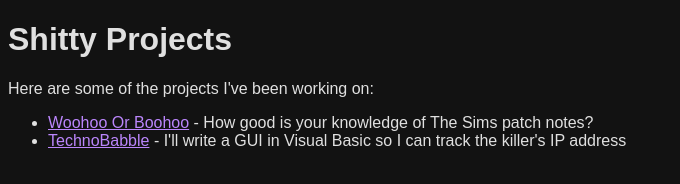
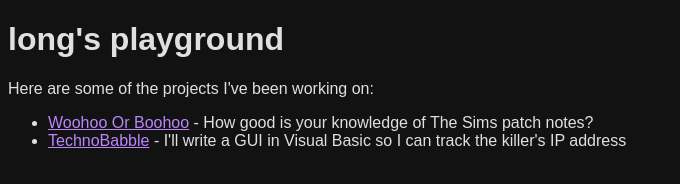
Before and after one commit to l-paz91/l-paz91.github.io, a plain HTML site: page index.html in a window 1280 px wide. Shown: the whole page, without its empty margins (0-680 px from the left). Drawn offline with Linux system fonts and the light colour scheme.

Commit message:
Update index.html

```diff
--- a/index.html
+++ b/index.html
@@ -5,7 +5,7 @@
     <link rel="stylesheet" href="style.css">
 </head>
 <body>
-    <h1>Shitty Projects</h1>
+    <h1>long's playground</h1>
     <p>Here are some of the projects I've been working on:</p>
     <ul>
         <li>
```
